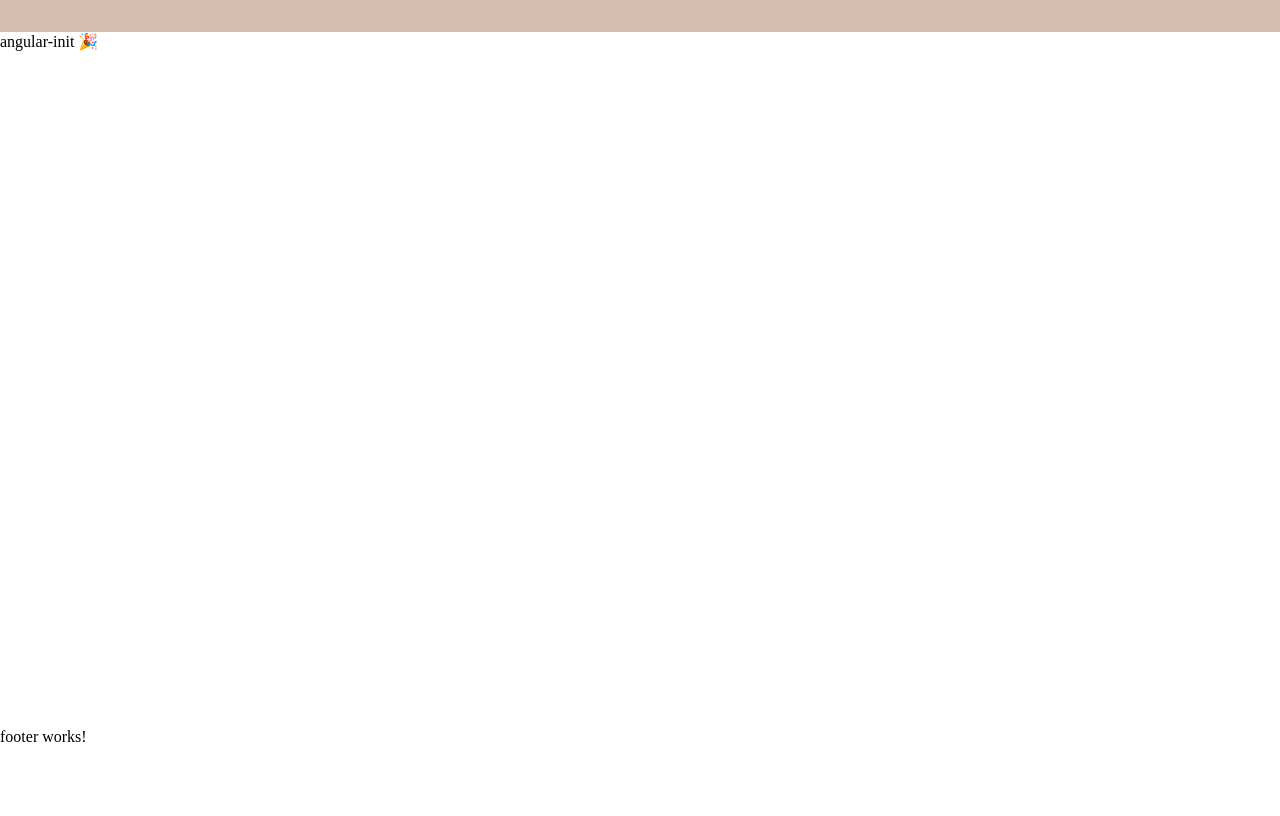
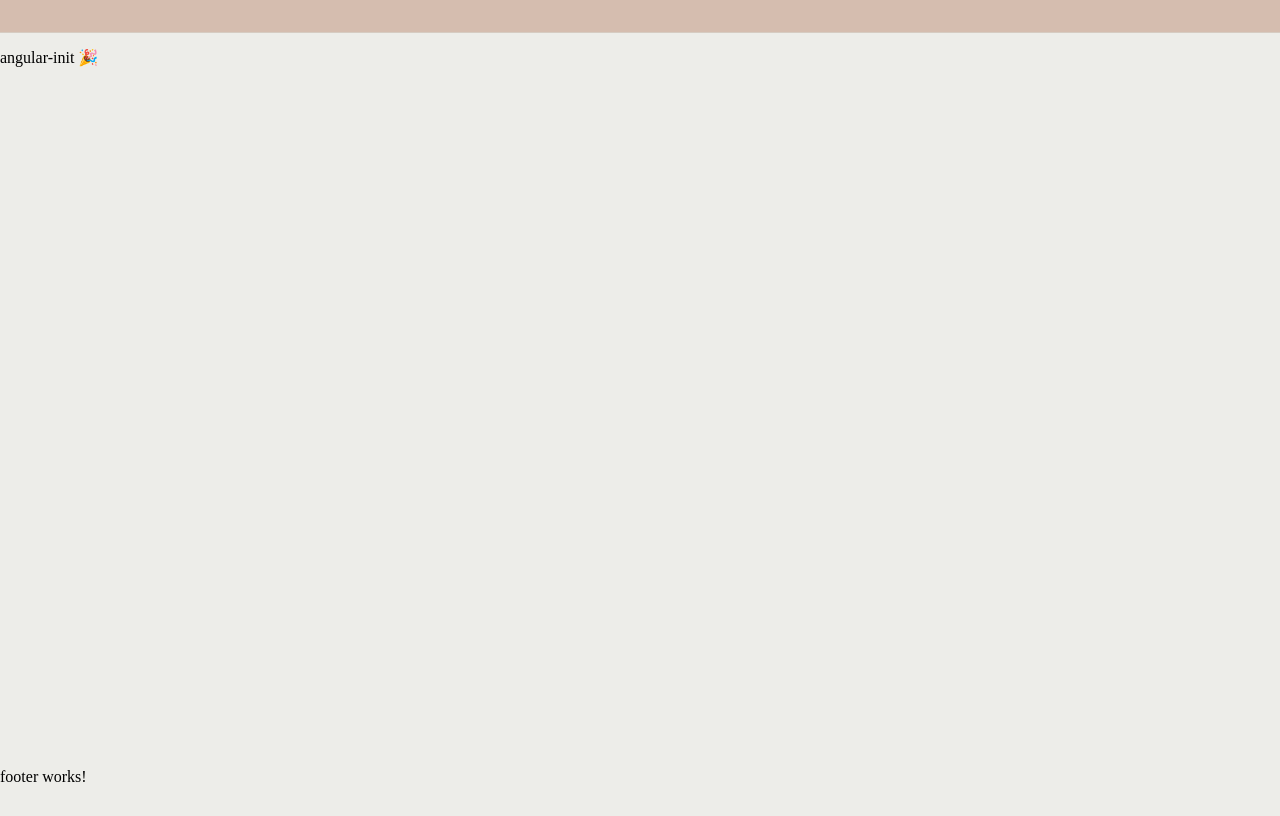
Before and after one commit to pat-ch0/user-manage-angular, an Angular app: page / in a window 1280 px wide. Built offline with nearby package versions, Linux system fonts and the light colour scheme.

Commit message:
More style

```diff
--- a/src/app/app.component.scss
+++ b/src/app/app.component.scss
@@ -16,7 +16,9 @@ div {
         }
 
         main {
-            height: 85vh;
+            height: 88vh;
+            padding-top: 1em;
+            padding-bottom: 1em;
         }
     }
 }
--- a/src/app/shared/ui/header/header.component.scss
+++ b/src/app/shared/ui/header/header.component.scss
@@ -5,5 +5,7 @@ div {
         height: inherit;
         width: inherit;
         background-color: $--primary;
+        border-bottom: solid 1px $--secondary;
+        box-shadow: 0px 1em 1em -1.2em $--secondary;
     }
 }
--- a/src/styles.scss
+++ b/src/styles.scss
@@ -17,4 +17,5 @@ $--danger: darken($fourth-color, 15%);
 body {
     margin: 0;
     padding: 0;
+    background-color: $--light;
 }
```
